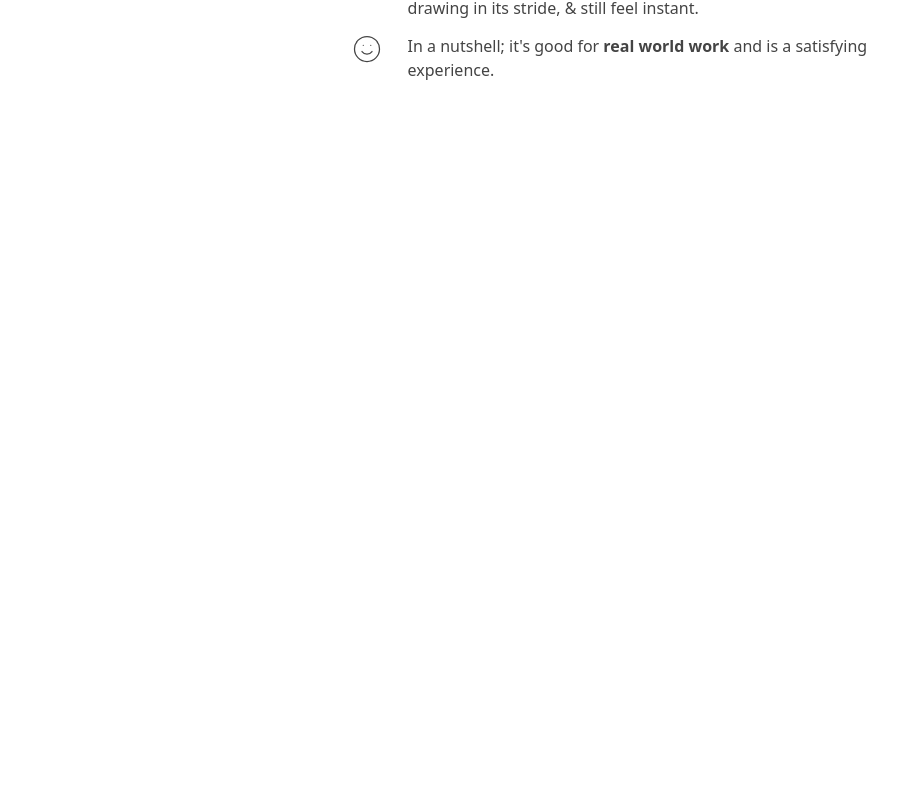
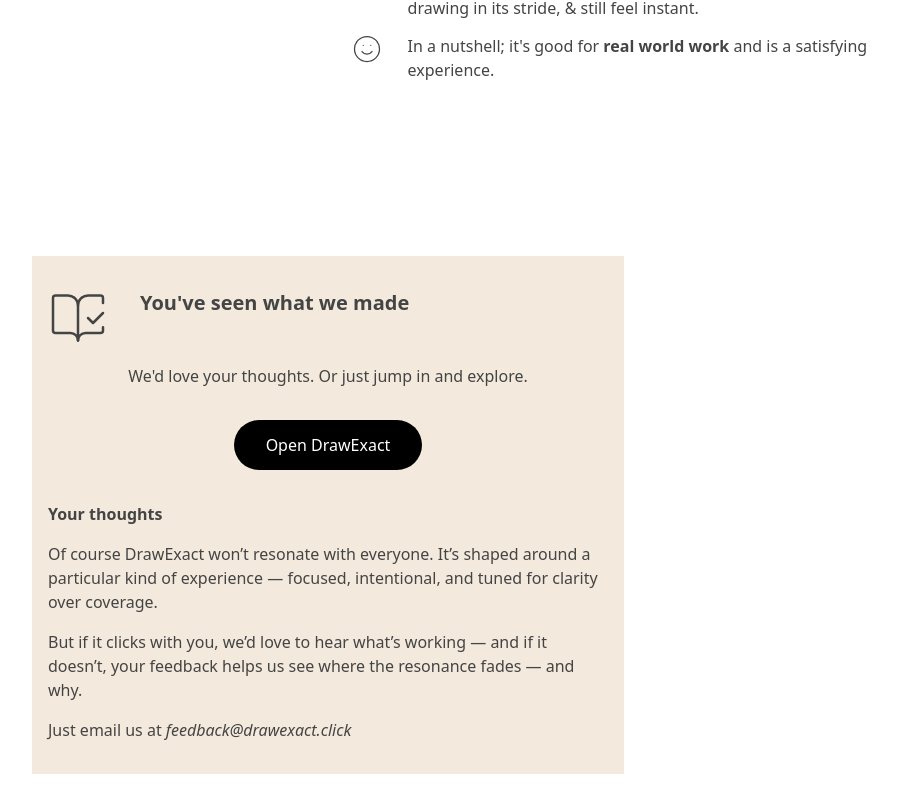
Before and after one commit to peterhoward42/dxact-web, a Svelte app: page / in a window 1280 px wide. Shown: the part 6563-7369 px from the top of the page, without its empty margins (312-1209 px from the left). Before the commit the page ends 6723 px from the top, so only its background shows below. Built offline with nearby package versions, Linux system fonts and the light colour scheme.

Commit message:
Put in a footer section

```diff
--- a/src/App.svelte
+++ b/src/App.svelte
@@ -20,8 +20,7 @@
     import RowOfPanelsForDesktop from "./components/RowOfPanelsForDesktop.svelte";
     import AboveFoldMobile from "./components/AboveFoldMobile.svelte";
     import AboveFoldDesktop from "./components/AboveFoldDesktop.svelte";
-
-    import { toTriggerLoad } from "./services/imagerouter";
+    import FooterSection from "./components/FooterSection.svelte";
 
     // Capture changes to the viewport size (mobile/tablet/desktop) and publish changes
     // via a rune.
@@ -47,6 +46,7 @@
             <ExpandedZoomMethods></ExpandedZoomMethods>
             <ExpandedPreserveFlow></ExpandedPreserveFlow>
             <ExpandedSpeed></ExpandedSpeed>
+            <FooterSection />
         </div>
     {/if}
     {#if responsiveMeta.deviceFormFactor == "desktop"}
@@ -75,6 +75,7 @@
                 <ExpandedPreserveFlow></ExpandedPreserveFlow>
                 <ExpandedSpeed></ExpandedSpeed>
             </RowOfPanelsForDesktop>
+            <FooterSection />
         </div>
     {/if}
 </div>
--- a/src/components/Carousel.svelte
+++ b/src/components/Carousel.svelte
@@ -1,5 +1,5 @@
 <script>
-// @ts-nocheck
+    // @ts-nocheck
 
     import { responsiveImage } from "../services/responsive.svelte";
     import { composedImagesState, wrapped } from "./ComposedImages.svelte";
--- a/src/components/FooterSection.svelte
+++ b/src/components/FooterSection.svelte
@@ -1,17 +1,47 @@
-<footer>
-  <p><a href="/privacy">Privacy [olicy</a></p>
-  <p>Contact: support@drawexact.com</p>
-  <p>&copy; 2025 DrawExact</p>
-</footer>
+<script>
+  import { BookOpenCheck } from "@lucide/svelte";
+  import { responsiveMeta } from "../services/responsive.svelte";
+  import CTA from "./CTA.svelte";
+</script>
+
+<div class="footer qcol qpanel-width qbg-alt">
+  <div class="readbook qrow">
+    <BookOpenCheck size="60" strokeWidth="1" absoluteStrokeWidth={true} />
+    <span class="title qhead">You've seen what we made</span>
+  </div>
+  <span class="love">We'd love your thoughts. Or just jump in and explore.</span
+  >
+  <div class="cta"><CTA /></div>
+  <span><strong>Your thoughts</strong></span>
+  <span
+    >Of course DrawExact won’t resonate with everyone. It’s shaped around a
+    particular kind of experience — focused, intentional, and tuned for clarity
+    over coverage.</span
+  ><span
+    >But if it clicks with you, we’d love to hear what’s working — and if it
+    doesn’t, your feedback helps us see where the resonance fades — and why.</span
+  >
+  <span>Just email us at <em>feedback@drawexact.click</em></span>
+</div>
 
 <style>
-  footer {
-    padding: 1rem;
-    text-align: center;
-    font-size: 0.875rem;
-    color: #666;
+  .footer {
+    gap: 1rem;
+    padding-top: 2rem;
+    margin: 2rem auto;
+    padding-left: 1rem;
+    padding-right: 1rem;
+    padding-bottom: 2rem;
   }
-  a {
-    color: inherit;
+  .readbook {
+    gap: 2rem;
+  }
+  .love {
+    align-self: center;
+  }
+  .cta {
+    align-self: center;
+    margin-top: 1rem;
+    margin-bottom: 1rem;
   }
 </style>
```
